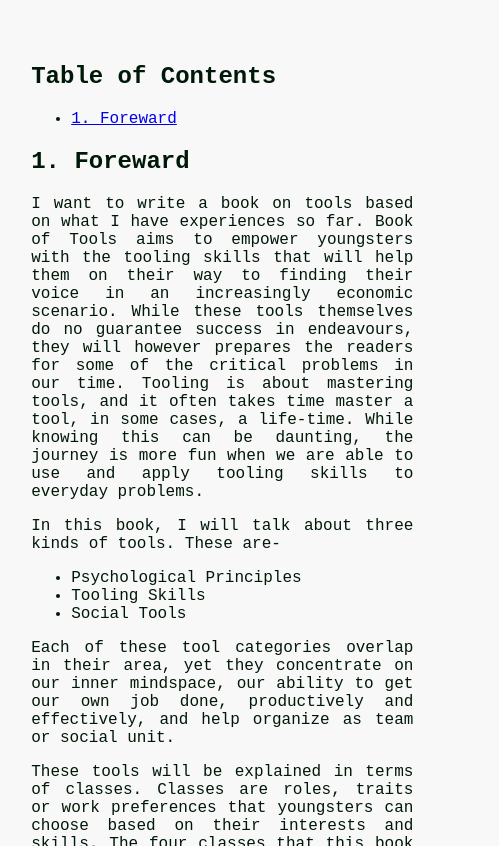
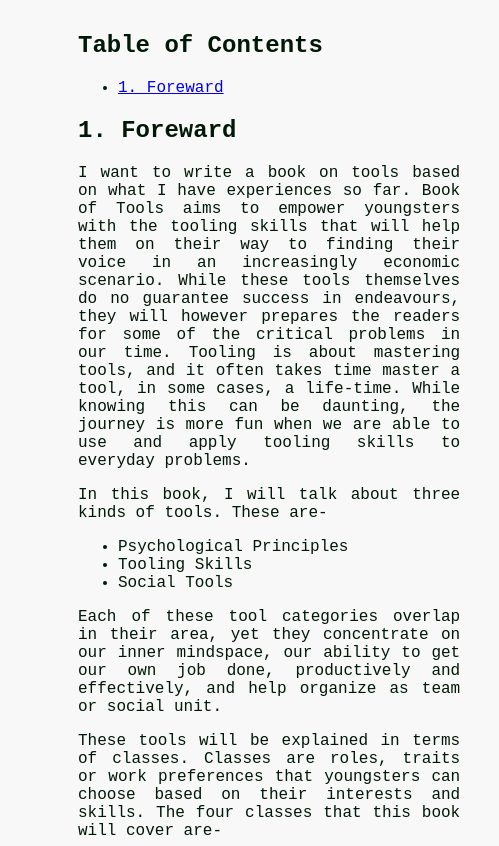
Before and after one commit to phinixgreen/digital-gardens, a plain HTML site: page index.html in a window 390 px wide. Shown: the part 677-1523 px from the top of the page, 499 px wide, since content can reach past the window. Drawn offline with Linux system fonts and the light colour scheme.

Commit message:
align center

```diff
--- a/style.css
+++ b/style.css
@@ -1,7 +1,7 @@
 .title {text-align: center; font-size: 100px ;font-weight: 800; font-family: Arial, Helvetica, sans-serif;}
 p.author {color: #c76767;}
 
-body {background-color: #f8f8f8; color: #001807; font-family: 'Courier New', Courier, monospace; padding-right: 10%; padding-left: 10%; text-align:justify; margin-left: 5%; margin-right: 5%; margin-top: 5%;
+body {background-color: #f8f8f8; color: #001807; font-family: 'Courier New', Courier, monospace; padding-right: 10%; padding-left: 10%; text-align:justify; margin-left: 10%; margin-right: 10%; margin-top: 5%;
      text-justify: newspaper; font-weight: 500; font-size:medium;}
 
 link.target {color: #cbe2c0;}
@@ -13,7 +13,7 @@ text-table-of-contents {color:aqua}
 
 
 @media only screen and (max-width:768px ){
-body {width: 98%; padding: 3%}
+body {width: 98%; align-self: center;}
 .title {size: 80px; width: fit-content;}
 .subtitle{size: 40px; width: fit-content;}
 }
```
